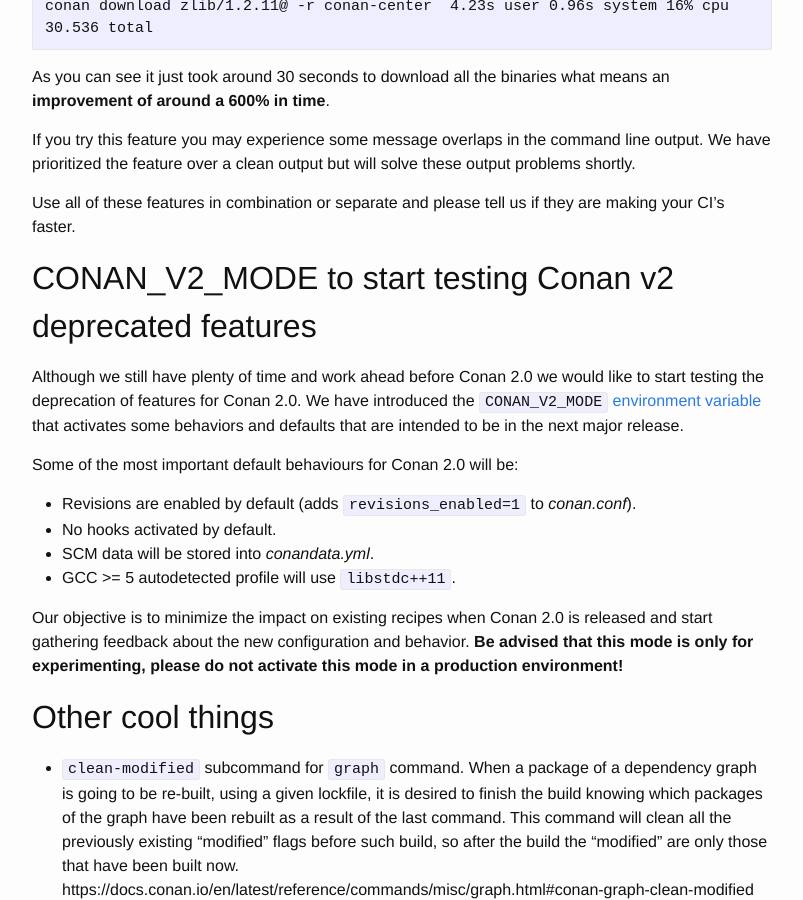
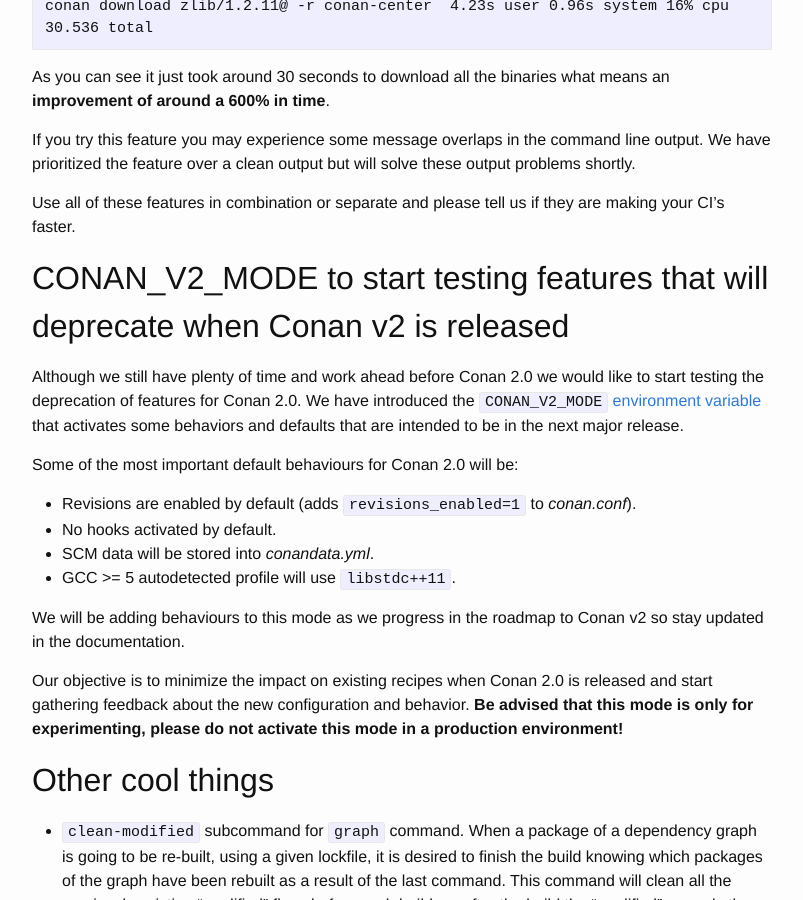
Before and after one commit to conan-io/conan-io.github.io, a Jekyll site: the page built from _posts/2020-03-13-New-conan-release-1-23.markdown, in a window 1280 px wide and 900 px high, scrolled down 1503 px. Shown: the whole window, without its empty margins (238-1041 px from the left). Built offline with Jekyll 4.4.1, drawn with Linux system fonts in a browser that asks for light colours; comment, search, counter and statistics services are not loaded.

Commit message:
minor changes

```diff
--- a/_posts/2020-03-13-New-conan-release-1-23.markdown
+++ b/_posts/2020-03-13-New-conan-release-1-23.markdown
@@ -71,7 +71,7 @@ prioritized the feature over a clean output but will solve these output problems
 Use all of these features in combination or separate and please tell us if they are making your CI's
 faster.
 
-## CONAN_V2_MODE to start testing Conan v2 deprecated features
+## CONAN_V2_MODE to start testing features that will deprecate when Conan v2 is released
 
 Although we still have plenty of time and work ahead before Conan 2.0 we would like to start testing
 the deprecation of features for Conan 2.0. We have introduced the `CONAN_V2_MODE` [environment
@@ -84,6 +84,9 @@ Some of the most important default behaviours for Conan 2.0 will be:
 * No hooks activated by default.
 * SCM data will be stored into *conandata.yml*.
 * GCC >= 5 autodetected profile will use `libstdc++11`.
+
+We will be adding behaviours to this mode as we progress in the roadmap to Conan v2 so stay updated
+in the documentation.
 
 Our objective is to minimize the impact on existing recipes when Conan 2.0 is released and start
 gathering feedback about the new configuration and behavior. **Be advised that this mode is only for
```
